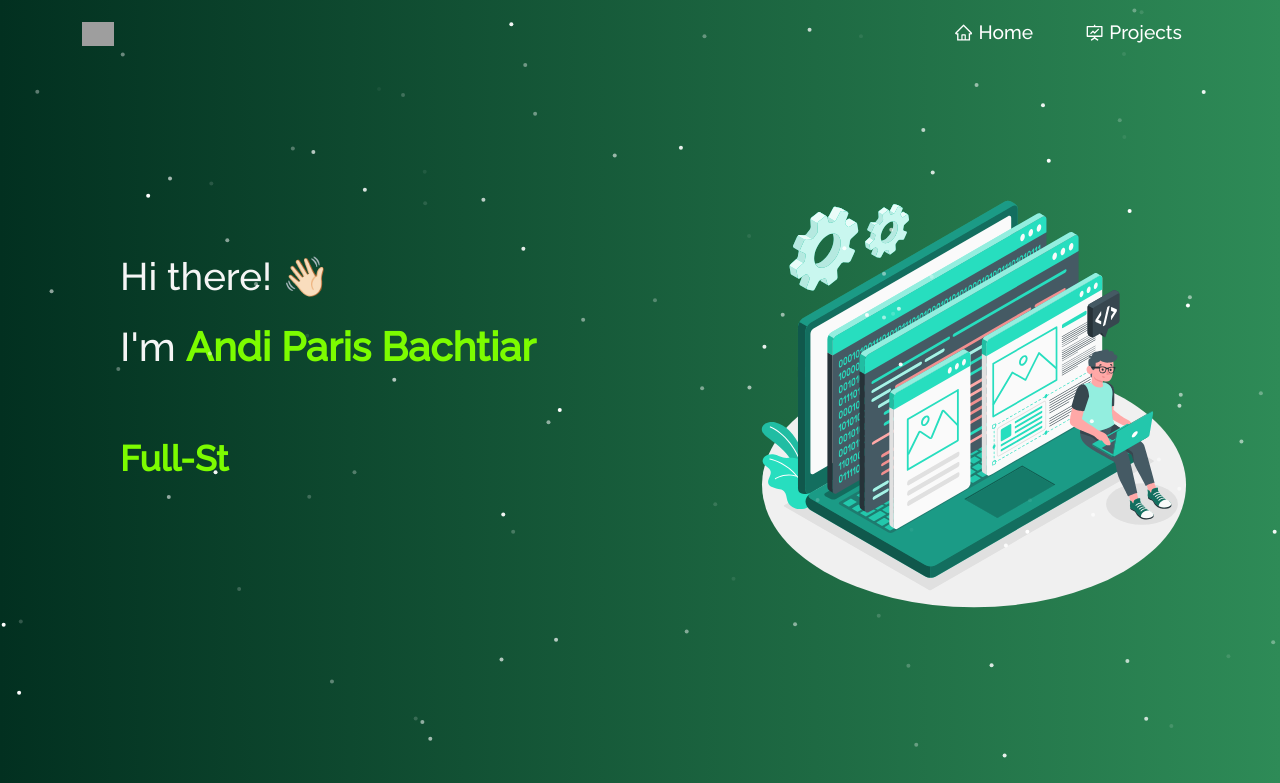
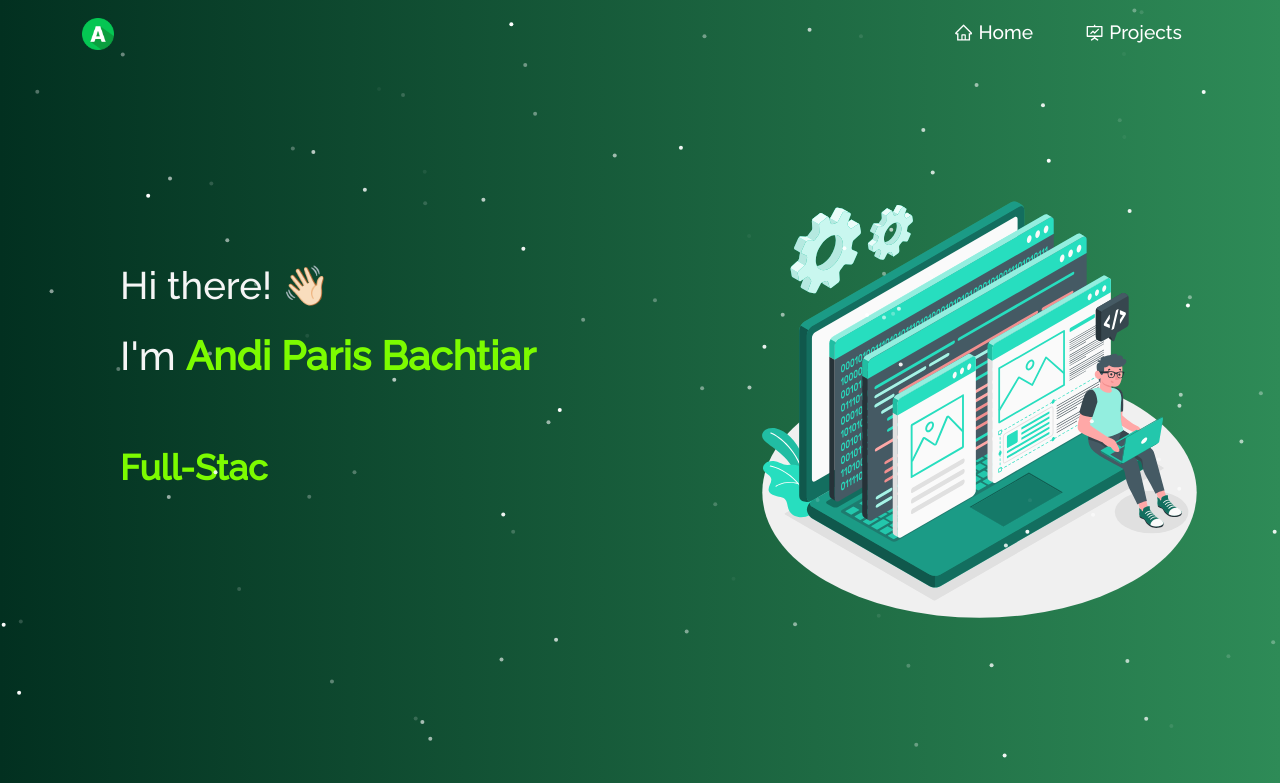
Before and after one commit to andiparis/portfolio--reactjs, a React (Vite) app: page / in a window 1280 px wide. Shown: the top 783 px of the page. Built offline with nearby package versions, Linux system fonts and the light colour scheme; grey boxes are pictures that could not be loaded.

Commit message:
Update the styles & add prop-types validation

```diff
--- a/src/components/homes/Hero.jsx
+++ b/src/components/homes/Hero.jsx
@@ -7,7 +7,7 @@ function Hero({ hero }) {
   return (
     <Container className="home-content">
       <Row>
-        <Col className="home-header" md={7}>
+        <Col md={7} className="align-self-center">
           <h1 className="heading" style={{ paddingBottom: 15 }}>
             Hi there!{' '}
             <span className="wave" role="img" aria-labelledby="wave">
@@ -21,12 +21,13 @@ function Hero({ hero }) {
             <Occupations />
           </div>
         </Col>
-        <Col md={5} style={{ paddingBottom: 20 }}>
+        <Col md={5}>
           <img
             src={hero.img}
             alt="Hero"
             className="img-fluid"
-            style={{ maxHeight: '450px' }}
+            loading="lazy"
+            style={{ maxHeight: '500px' }}
           />
         </Col>
       </Row>
--- a/src/components/layouts/Navbar.jsx
+++ b/src/components/layouts/Navbar.jsx
@@ -3,7 +3,7 @@ import { Link } from 'react-router-dom';
 import { Container, Nav, Navbar as NavBar } from 'react-bootstrap';
 import { AiOutlineHome, AiOutlineFundProjectionScreen } from 'react-icons/ai';
 import { CgFileDocument } from 'react-icons/cg';
-import logo from '../../assets/icons/logo.jpg';
+import logo from '../../assets/icons/logo.png';
 
 function Navbar() {
   const [expandNav, updateExpandNav] = useState(false);
--- a/src/components/projects/ProjectCard.jsx
+++ b/src/components/projects/ProjectCard.jsx
@@ -1,4 +1,5 @@
 import React from 'react';
+import PropTypes from 'prop-types';
 import { Card, Button, Stack, Badge } from 'react-bootstrap';
 import { SiGithub } from 'react-icons/si';
 import { CgWebsite } from 'react-icons/cg';
@@ -6,13 +7,19 @@ import { CgWebsite } from 'react-icons/cg';
 function ProjectCard(props) {
   return (
     <Card className="project-card-view">
-      <Card.Img src={props.img} alt="Project Image" variant="top" />
+      <Card.Img
+        src={props.img}
+        alt="Project Image"
+        variant="top"
+        loading="lazy"
+      />
       <Card.Body>
         <Card.Title>{props.name}</Card.Title>
         <Stack
           direction="horizontal"
           gap={2}
-          className="justify-content-center m-2"
+          className="justify-content-center m-3"
+          style={{ flexWrap: 'wrap' }}
         >
           {props.tech.map((tech) => (
             <Badge pill bg="warning" text="dark">
@@ -44,4 +51,8 @@ function ProjectCard(props) {
   );
 }
 
+ProjectCard.propTypes = {
+  props: PropTypes.array.isRequired,
+};
+
 export default ProjectCard;
```
